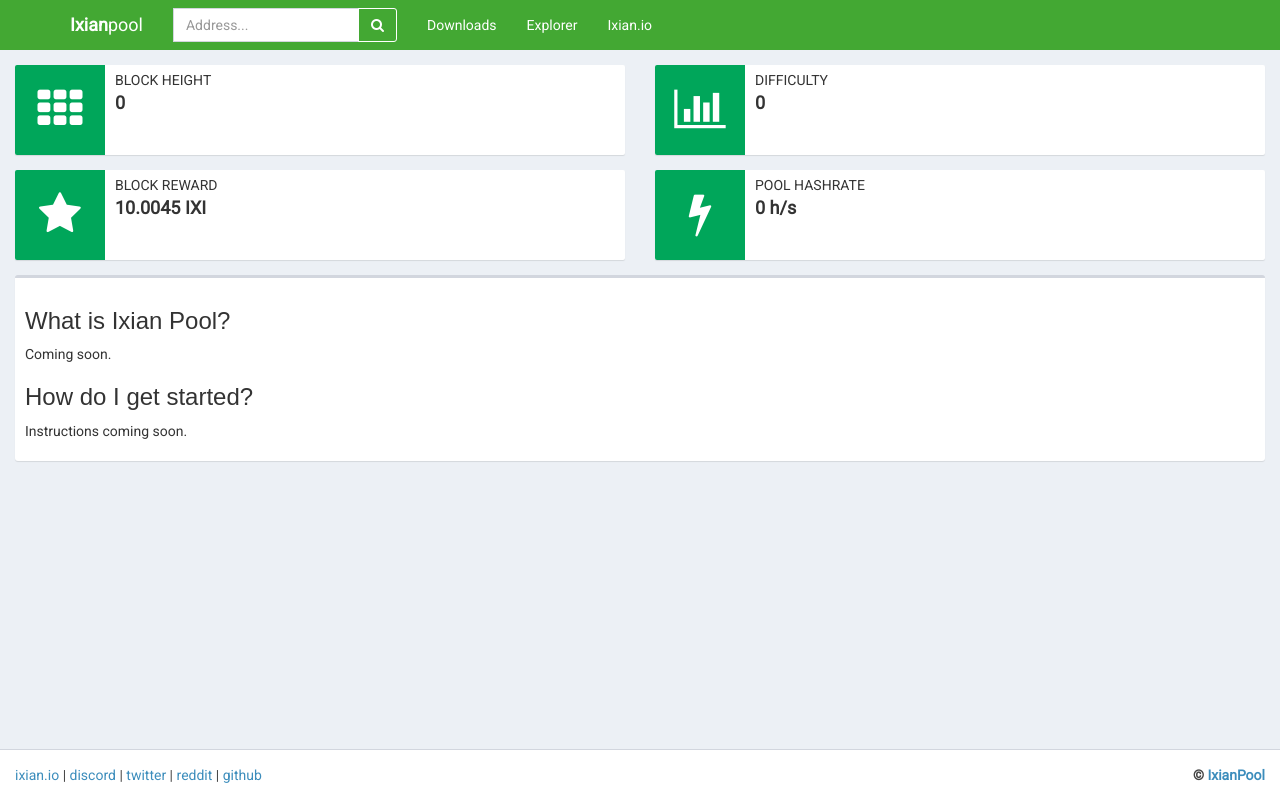
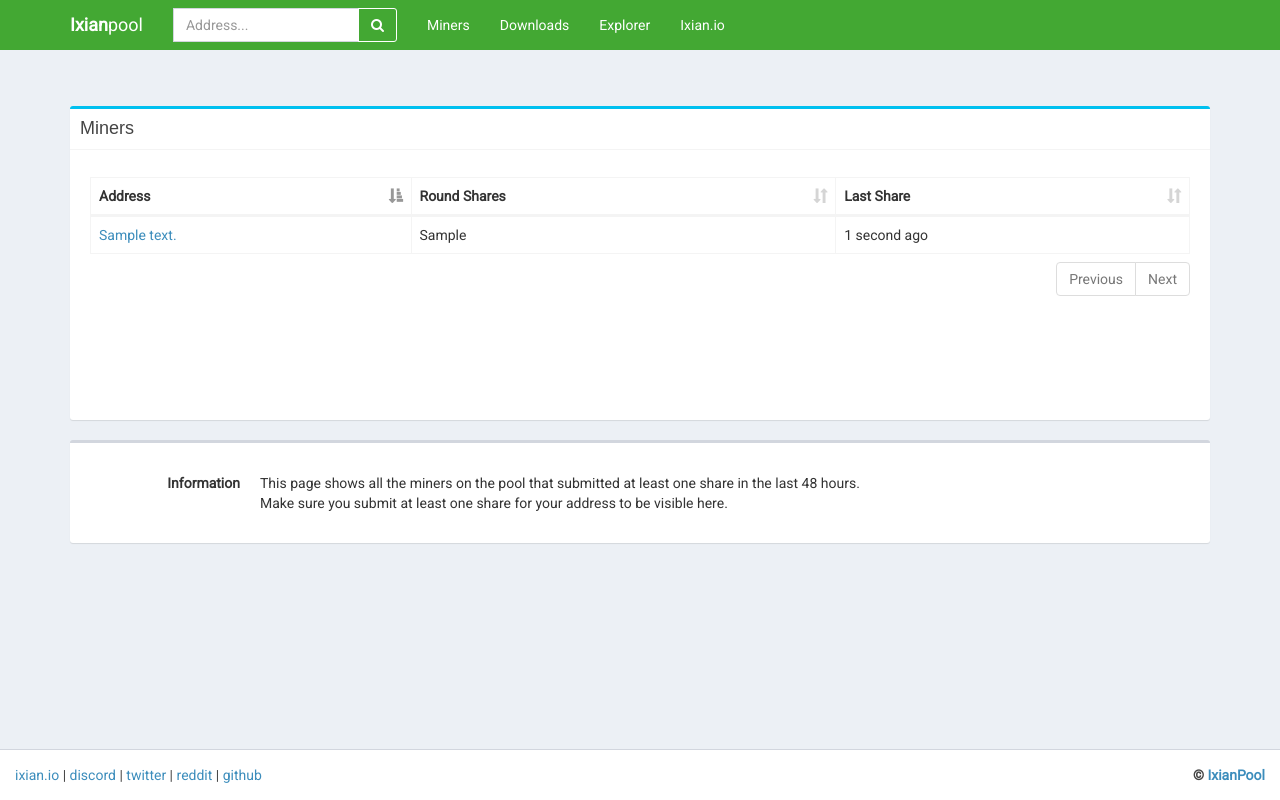
Before and after one commit to ProjectIxian/Ixian-Pool, a PHP site: page /?p=miners in a window 1280 px wide. Run offline with PHP 8.4, Linux system fonts and the light colour scheme; tables that the repository leaves empty or names only in its code hold one stand-in row (values such as "Sample post").

Commit message:
- added Miners page to see a full list of active miners on the pool

```diff
--- /dev/null
+++ b/www/feed/miners.php
@@ -0,0 +1,43 @@
+<?php
+/*
+* Ixian Mining Pool
+* Website: www.ixian.io
+* Github:  https://github.com/ProjectIxian/Ixian-Pool
+*/
+
+include_once("../config.php");
+
+// DB table to use
+$table = 'miners';
+// Table's primary key
+$primaryKey = 'id';
+// Array of database columns which should be read and sent back to DataTables.
+// The `db` parameter represents the column name in the database, while the `dt`
+// parameter represents the DataTables column identifier. In this case simple
+// indexes
+$columns = array(
+	array( 'db' => 'address',  'dt' => 0 ),
+	array( 'db' => 'shares',   'dt' => 1 ),
+	array( 'db' => 'updated',  'dt' => 2 )
+);
+
+$where = "updated >= NOW() - INTERVAL 48 HOUR";
+
+require( '../include/assp.class.php' );
+
+$ret = 	SSP::complex( $_GET, $sql_details, $table, $primaryKey, $columns, null, $where);
+$data = &$ret["data"];
+
+foreach($data as &$worker)
+{
+    $address = $worker[0];
+    $address = "<a href='?p=address&id=$address'>$address</a>";
+    $worker[0] = $address;
+    $date = strtotime($worker[2]);
+    $datestring = humanTiming($date).' ago';
+    $worker[2] = $datestring;
+}
+
+echo json_encode($ret);
+
+?>
--- a/www/index.php
+++ b/www/index.php
@@ -14,7 +14,7 @@ if(isset($_GET['p']))
 {
     $new_page = $_GET['p'];
 
-    if($new_page === 'address' )
+    if($new_page === 'address' || $new_page === 'miners')
     {
         $current_page = $new_page;
     }
--- /dev/null
+++ b/www/pages/miners.php
@@ -0,0 +1,11 @@
+<?php
+/*
+* Ixian Mining Pool
+* Website: www.ixian.io
+* Github:  https://github.com/ProjectIxian/Ixian-Pool
+*/
+
+$page = new Template();
+
+$page->render('page_miners.tpl');
+?>
--- a/www/tpl/header.tpl
+++ b/www/tpl/header.tpl
@@ -65,8 +65,8 @@
           </form>
 
           <ul class="nav navbar-nav">
-
-            <li><a target="_blank" href="https://www.ixian.io/?page=downloads">Downloads </a></li>
+            <li><a href="?p=miners">Miners</a></li>
+            <li><a target="_blank" href="https://www.ixian.io/?page=downloads">Downloads</a></li>
             <li><a target="_blank" href="https://explorer.ixian.io">Explorer</a></li>
             <li><a target="_blank" href="https://ixian.io">Ixian.io</a></li>
 
--- /dev/null
+++ b/www/tpl/page_miners.tpl
@@ -0,0 +1,75 @@
+<div class="container">
+    <section class="content-header">
+      <h1>
+        <small></small>
+      </h1>
+    </section>
+
+<section class="content container-fluid">
+
+<div class="row">
+    <div class="box box-info">
+          <div class="box-header with-border">
+            <h3 class="box-title">Miners</h3>
+          </div>
+          <div class="box-body">
+            <div class="box-body" style="height: 250px;">
+              <table id="tminers" class="table table-bordered table-hover" style="word-break: break-all;">
+                <thead>
+                <tr>
+                  <th>Address</th>
+                  <th>Round Shares</th>
+                  <th>Last Share</th>
+                </tr>
+                </thead>
+                <tbody>
+                </tbody>
+
+                </table>
+            </div>
+
+        </div>
+    </div>
+
+</div>
+
+      <div class="row">
+            <div class="box">
+                <div class="box-body" style="">
+                    <h3></h3>
+
+                    <dl class="dl-horizontal">
+                        <dt>Information</dt>
+                        <dd>This page shows all the miners on the pool that submitted at least one share in the last 48 hours.</dd>
+                        <dt></dt>
+                        <dd>Make sure you submit at least one share for your address to be visible here.</dd>
+                    </dl>
+
+                </div>
+
+            </div>
+        </div>
+
+</section>
+</div>
+
+<script src="components/datatables.net/js/jquery.dataTables.min.js"></script>
+<script src="components/datatables.net-bs/js/dataTables.bootstrap.min.js"></script>
+
+<script>
+    var etbl;
+    $(function () {
+        $etbl = $('#tminers').DataTable({
+            'paging' : true,
+            'lengthChange' : false,
+            'info' : false,
+            'ordering' : true,
+            'searching' : false,
+            'serverSide' : true,
+            'processing' : true,
+            'autoWidth': false,
+            'ajax' : 'feed/miners.php'
+        });
+    })
+
+</script>
```
